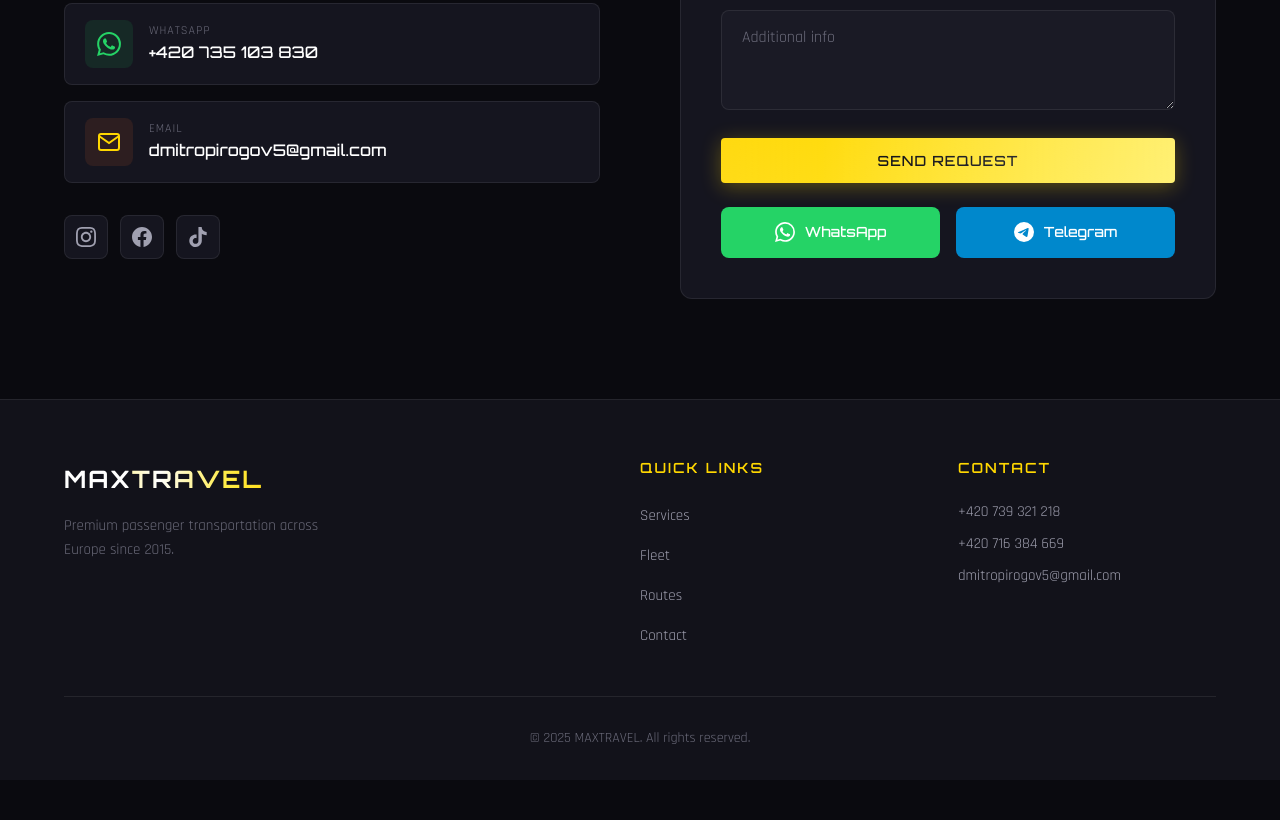
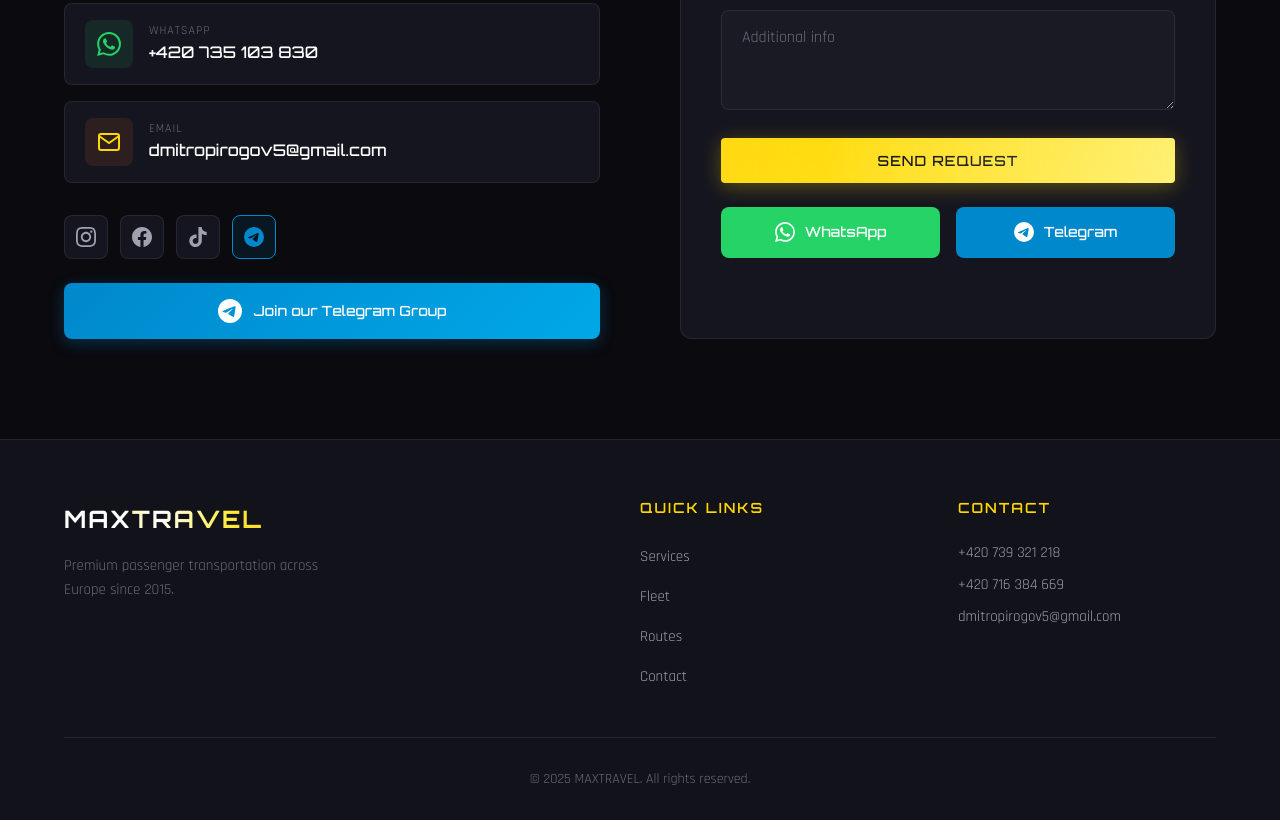
Before and after one commit to pavlishynser-hub/pirogovsite, a plain HTML site: page index.html in a window 1280 px wide. Shown: the part 5396-6216 px from the top of the page. Before the commit the page ends 6176 px from the top, so only its background shows below. Drawn offline with Linux system fonts and the light colour scheme.

Commit message:
Add Telegram group link and banner

```diff
--- a/index.html
+++ b/index.html
@@ -726,7 +726,15 @@
                         <a href="https://www.tiktok.com/@makson060290" target="_blank" class="social-link" aria-label="TikTok">
                             <svg width="20" height="20" viewBox="0 0 24 24" fill="currentColor"><path d="M12.525.02c1.31-.02 2.61-.01 3.91-.02.08 1.53.63 3.09 1.75 4.17 1.12 1.11 2.7 1.62 4.24 1.79v4.03c-1.44-.05-2.89-.35-4.2-.97-.57-.26-1.1-.59-1.62-.93-.01 2.92.01 5.84-.02 8.75-.08 1.4-.54 2.79-1.35 3.94-1.31 1.92-3.58 3.17-5.91 3.21-1.43.08-2.86-.31-4.08-1.03-2.02-1.19-3.44-3.37-3.65-5.71-.02-.5-.03-1-.01-1.49.18-1.9 1.12-3.72 2.58-4.96 1.66-1.44 3.98-2.13 6.15-1.72.02 1.48-.04 2.96-.04 4.44-.99-.32-2.15-.23-3.02.37-.63.41-1.11 1.04-1.36 1.75-.21.51-.15 1.07-.14 1.61.24 1.64 1.82 3.02 3.5 2.87 1.12-.01 2.19-.66 2.77-1.61.19-.33.4-.67.41-1.06.1-1.79.06-3.57.07-5.36.01-4.03-.01-8.05.02-12.07z"/></svg>
                         </a>
+                        <a href="https://t.me/+BwXYdQnaiOlmYmU0" target="_blank" class="social-link telegram-group" aria-label="Telegram Group">
+                            <svg width="20" height="20" viewBox="0 0 24 24" fill="currentColor"><path d="M11.944 0A12 12 0 0 0 0 12a12 12 0 0 0 12 12 12 12 0 0 0 12-12A12 12 0 0 0 12 0a12 12 0 0 0-.056 0zm4.962 7.224c.1-.002.321.023.465.14a.506.506 0 0 1 .171.325c.016.093.036.306.02.472-.18 1.898-.962 6.502-1.36 8.627-.168.9-.499 1.201-.82 1.23-.696.065-1.225-.46-1.9-.902-1.056-.693-1.653-1.124-2.678-1.8-1.185-.78-.417-1.21.258-1.91.177-.184 3.247-2.977 3.307-3.23.007-.032.014-.15-.056-.212s-.174-.041-.249-.024c-.106.024-1.793 1.14-5.061 3.345-.48.33-.913.49-1.302.48-.428-.008-1.252-.241-1.865-.44-.752-.245-1.349-.374-1.297-.789.027-.216.325-.437.893-.663 3.498-1.524 5.83-2.529 6.998-3.014 3.332-1.386 4.025-1.627 4.476-1.635z"/></svg>
+                        </a>
                     </div>
+
+                    <a href="https://t.me/+BwXYdQnaiOlmYmU0" target="_blank" class="telegram-banner">
+                        <svg width="24" height="24" viewBox="0 0 24 24" fill="currentColor"><path d="M11.944 0A12 12 0 0 0 0 12a12 12 0 0 0 12 12 12 12 0 0 0 12-12A12 12 0 0 0 12 0a12 12 0 0 0-.056 0zm4.962 7.224c.1-.002.321.023.465.14a.506.506 0 0 1 .171.325c.016.093.036.306.02.472-.18 1.898-.962 6.502-1.36 8.627-.168.9-.499 1.201-.82 1.23-.696.065-1.225-.46-1.9-.902-1.056-.693-1.653-1.124-2.678-1.8-1.185-.78-.417-1.21.258-1.91.177-.184 3.247-2.977 3.307-3.23.007-.032.014-.15-.056-.212s-.174-.041-.249-.024c-.106.024-1.793 1.14-5.061 3.345-.48.33-.913.49-1.302.48-.428-.008-1.252-.241-1.865-.44-.752-.245-1.349-.374-1.297-.789.027-.216.325-.437.893-.663 3.498-1.524 5.83-2.529 6.998-3.014 3.332-1.386 4.025-1.627 4.476-1.635z"/></svg>
+                        <span data-en="Join our Telegram Group" data-cz="Přidejte se k naší Telegram skupině">Join our Telegram Group</span>
+                    </a>
                 </div>
 
                 <div class="contact-form-wrapper">
--- a/styles.css
+++ b/styles.css
@@ -1059,7 +1059,45 @@ h1, h2, h3, h4, h5, h6 {
 .social-link:hover {
     border-color: var(--accent-primary);
     color: var(--accent-primary);
-    background: rgba(255, 107, 44, 0.1);
+    background: rgba(255, 215, 0, 0.1);
+}
+
+.social-link.telegram-group {
+    background: rgba(0, 136, 204, 0.1);
+    border-color: #0088cc;
+    color: #0088cc;
+}
+
+.social-link.telegram-group:hover {
+    background: #0088cc;
+    color: white;
+}
+
+.telegram-banner {
+    display: flex;
+    align-items: center;
+    justify-content: center;
+    gap: 12px;
+    margin-top: 24px;
+    padding: 16px 24px;
+    background: linear-gradient(135deg, #0088cc, #00a8e8);
+    border-radius: 8px;
+    color: white;
+    font-family: var(--font-display);
+    font-size: 14px;
+    font-weight: 500;
+    text-decoration: none;
+    transition: var(--transition-medium);
+    box-shadow: 0 4px 15px rgba(0, 136, 204, 0.3);
+}
+
+.telegram-banner:hover {
+    transform: translateY(-3px);
+    box-shadow: 0 8px 25px rgba(0, 136, 204, 0.4);
+}
+
+.telegram-banner svg {
+    flex-shrink: 0;
 }
 
 .contact-form-wrapper {
```
